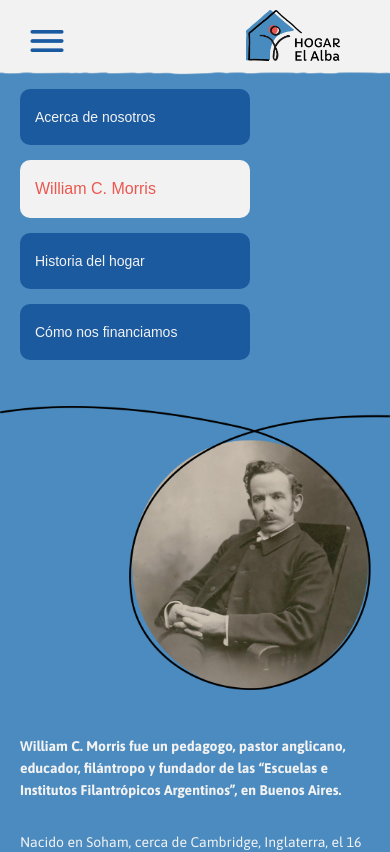
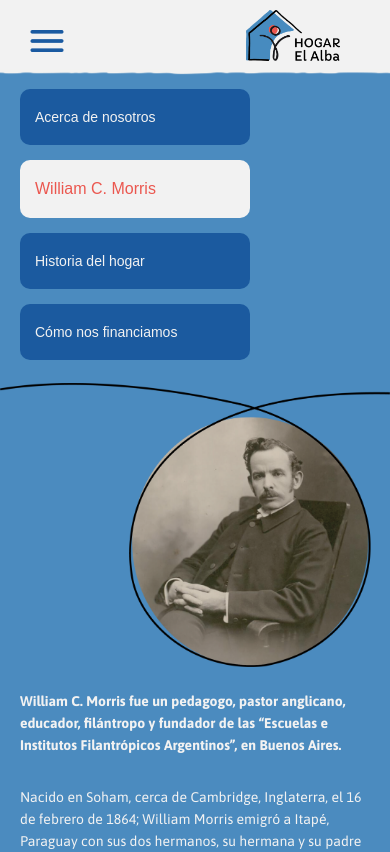
Before and after one commit to melmln/hogar-el-alba, a React (Create React App) app: page /william-morris in a window 390 px wide. Shown: the top 852 px of the page. Built offline with nearby package versions, Linux system fonts and the light colour scheme; a web font is replaced by a local one.

Commit message:
Detalles Nosotros

```diff
--- a/src/components/Nosotros/Financiamiento/Financiamiento.css
+++ b/src/components/Nosotros/Financiamiento/Financiamiento.css
@@ -139,7 +139,7 @@
     /* Info */
 
     .info-financiamiento-container {
-        padding: 40px;
+        padding: 20px;
         gap: 20px;
         padding-bottom: 0;
 
@@ -168,7 +168,6 @@
     /* Info */
 
     .info-financiamiento-container {
-        padding: 30px;
         gap: 20px;
         padding-bottom: 0;
     }
--- a/src/components/Nosotros/WilliamMorris/WilliamMorris.css
+++ b/src/components/Nosotros/WilliamMorris/WilliamMorris.css
@@ -155,11 +155,18 @@
     }
 }
 
+@media screen and (max-width: 450px) {
+
+    .wcm-img-container{
+        width: 100%;
+        height: 330px;
+}
+}
+
 @media screen and (max-width: 375px) {
     .wcm-img-container{
         width: 100%;
-        height: 300px;
-        background-image: url(../../../assets/img/nosotros/william-c-morris-mb.png);
+        height: 280px;
     }
 
     .info-text-wcm {
```
